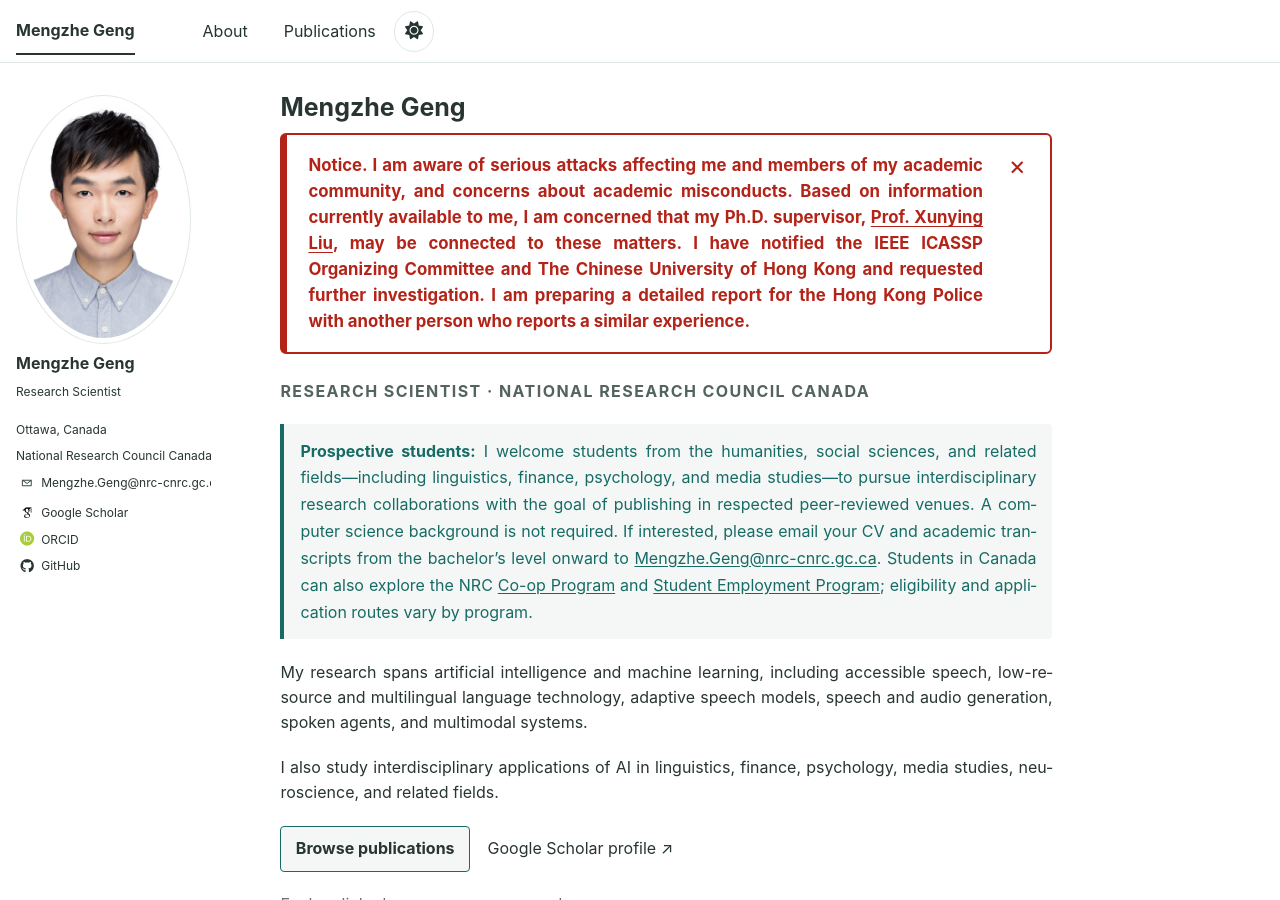
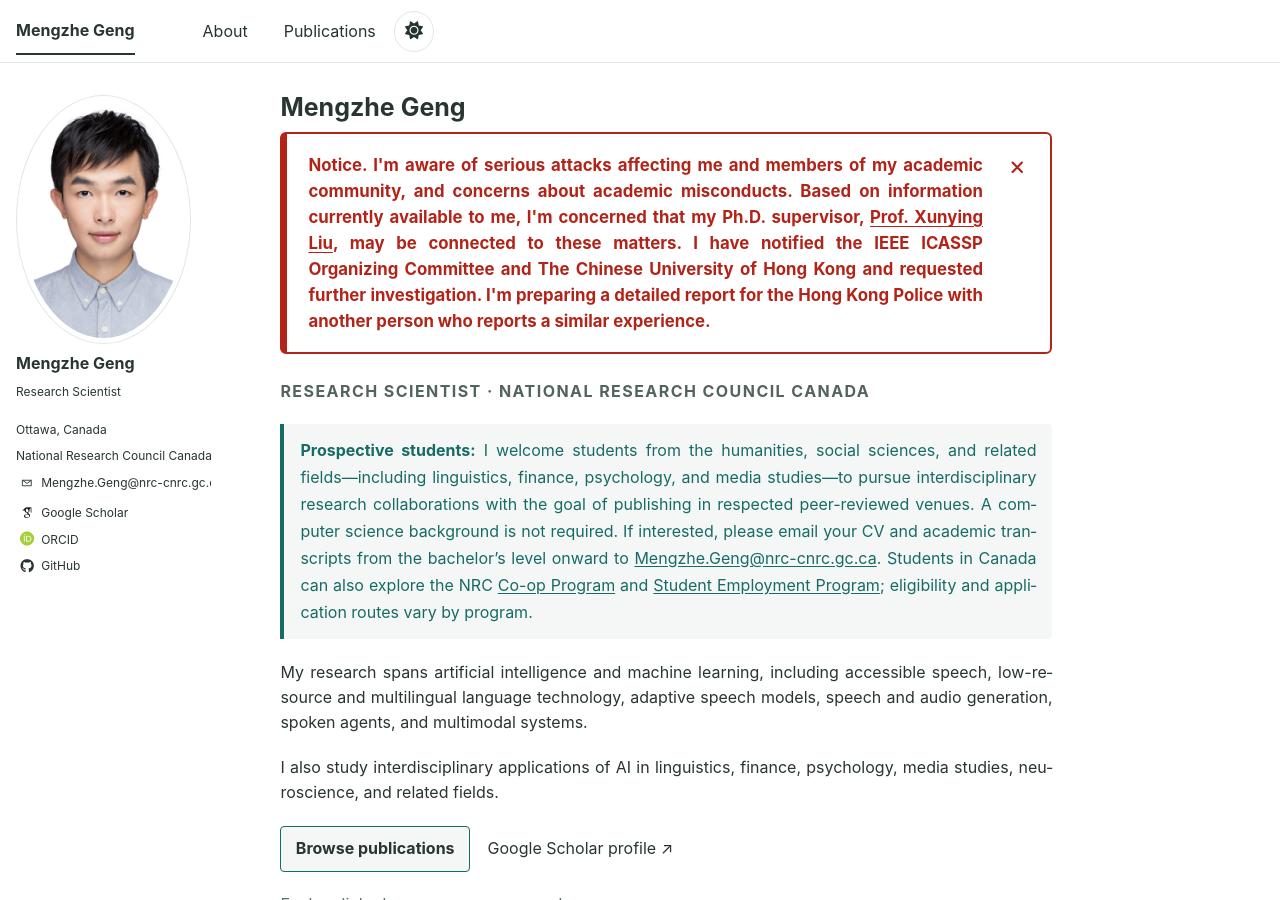
Before and after one commit to MENGZHEGENG/MENGZHEGENG.github.io, a Jekyll site: the page built from _pages/about.md, in a window 1280 px wide and 900 px high. Built offline with Jekyll 4.4.1, drawn with Linux system fonts in a browser that asks for light colours; some web fonts are replaced.

```diff
--- a/_pages/about.md
+++ b/_pages/about.md
@@ -12,7 +12,7 @@ show_safety_notice: true
 
 {% if page.show_safety_notice %}
 <aside id="safety-notice" class="safety-notice" role="region" aria-label="Safety notice">
-  <p><strong>Notice.</strong> I am aware of serious attacks affecting me and members of my academic community, and concerns about academic misconducts. Based on information currently available to me, I am concerned that my Ph.D. supervisor, <a href="https://www1.se.cuhk.edu.hk/~xyliu/" rel="noopener noreferrer">Prof. Xunying Liu</a>, may be connected to these matters. I have notified the IEEE ICASSP Organizing Committee and The Chinese University of Hong Kong and requested further investigation. I am preparing a detailed report for the Hong Kong Police with another person who reports a similar experience.</p>
+  <p><strong>Notice.</strong> I'm aware of serious attacks affecting me and members of my academic community, and concerns about academic misconducts. Based on information currently available to me, I'm concerned that my Ph.D. supervisor, <a href="https://www1.se.cuhk.edu.hk/~xyliu/" rel="noopener noreferrer">Prof. Xunying Liu</a>, may be connected to these matters. I have notified the IEEE ICASSP Organizing Committee and The Chinese University of Hong Kong and requested further investigation. I'm preparing a detailed report for the Hong Kong Police with another person who reports a similar experience.</p>
   <button class="safety-notice__close" type="button" aria-label="Dismiss safety notice">
     <svg aria-hidden="true" focusable="false" viewBox="0 0 24 24">
       <path d="M7 7l10 10M17 7 7 17" />
```
